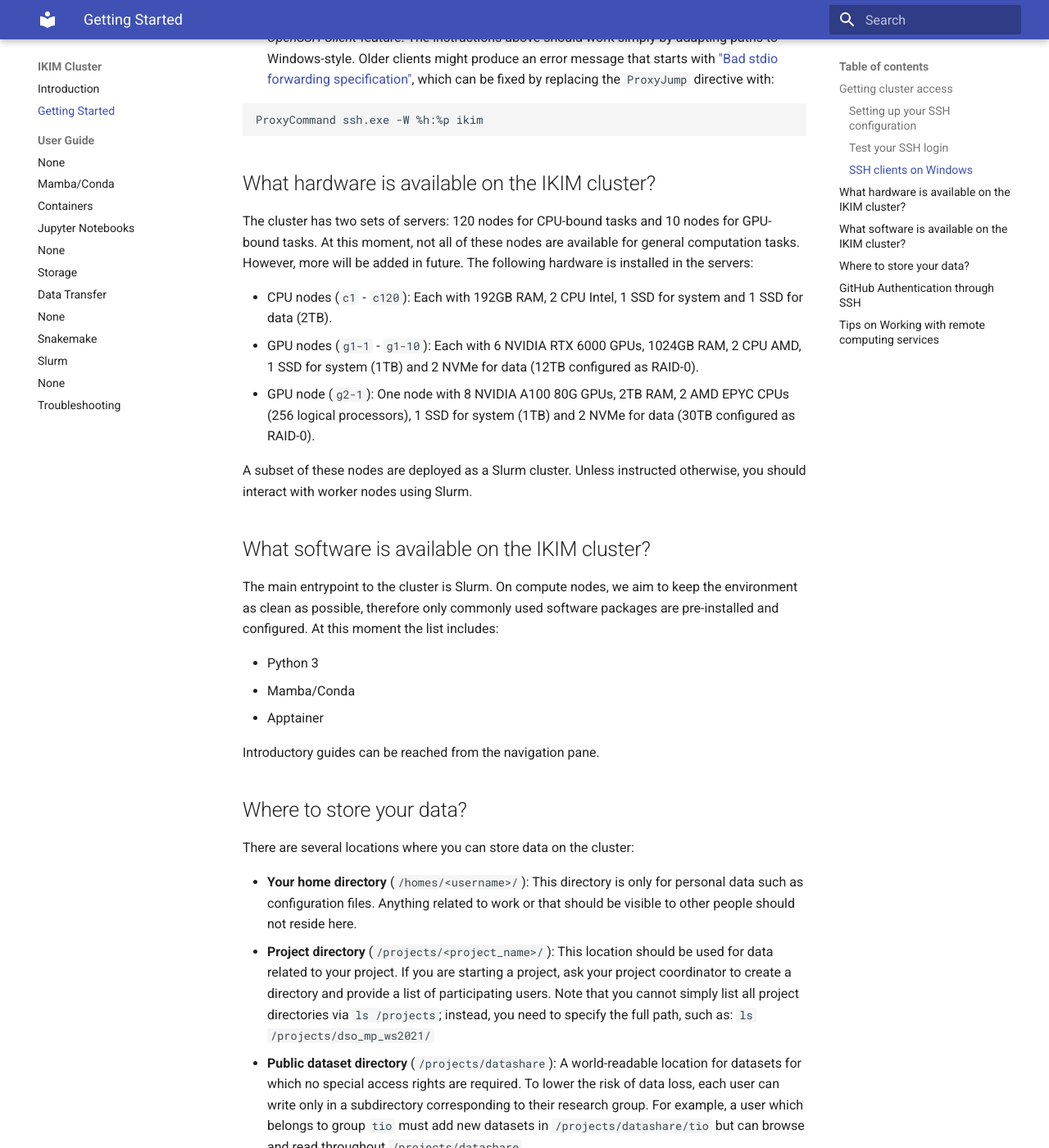
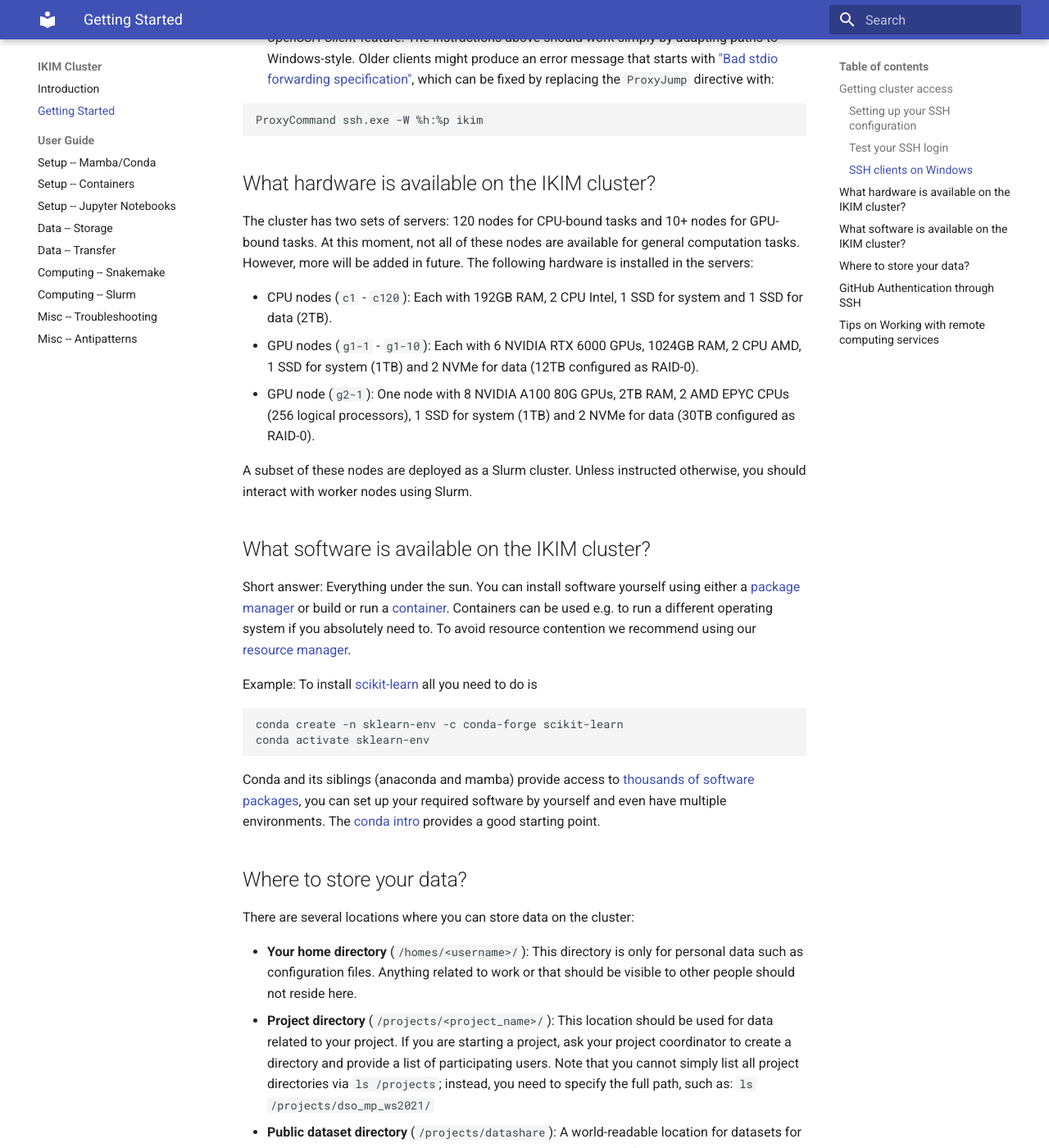
Before and after one commit to IKIM-Essen/ClusterDocs, an MkDocs documentation site: the page built from docs/getting-started.md, in a window 1280 px wide and 1400 px high, scrolled down 2060 px. Shown: the whole window at 82% size. Built offline with MkDocs 1.6.1 and Material for MkDocs 9.7.7, drawn with Linux system fonts in a browser that asks for light colours; some of the changed text lies outside the part shown.

Commit message:
updated Navigation added lessons learned document revised language added transfer

````diff
--- a/docs/getting-started.md
+++ b/docs/getting-started.md
@@ -122,7 +122,7 @@ We recommend two options for installing and using an SSH client on Windows:
 
 ## What hardware is available on the IKIM cluster?
 
-The cluster has two sets of servers: 120 nodes for CPU-bound tasks and 10 nodes for GPU-bound tasks. At this moment, not all of these nodes are available for general computation tasks. However, more will be added in future. The following hardware is installed in the servers:
+The cluster has two sets of servers: 120 nodes for CPU-bound tasks and 10+ nodes for GPU-bound tasks. At this moment, not all of these nodes are available for general computation tasks. However, more will be added in future. The following hardware is installed in the servers:
 
 - CPU nodes (`c1` - `c120`): Each with 192GB RAM, 2 CPU Intel, 1 SSD for system and 1 SSD for data (2TB).
 - GPU nodes (`g1-1` - `g1-10`): Each with 6 NVIDIA RTX 6000 GPUs, 1024GB RAM, 2 CPU AMD, 1 SSD for system (1TB) and 2 NVMe for data (12TB configured as RAID-0).
@@ -132,13 +132,18 @@ A subset of these nodes are deployed as a Slurm cluster. Unless instructed other
 
 ## What software is available on the IKIM cluster?
 
-The main entrypoint to the cluster is Slurm. On compute nodes, we aim to keep the environment as clean as possible, therefore only commonly used software packages are pre-installed and configured. At this moment the list includes:
+Short answer: Everything under the sun. You can install software yourself using either a [package manager](conda.pm) or build or run a [container](apptainer.md). Containers can be used e.g. to run a different operating system if you absolutely need to.
+To avoid resource contention we recommend using our [resource manager](slurm.md).
 
-- Python 3
-- Mamba/Conda
-- Apptainer
+Example: To install [scikit-learn](https://scikit-learn.org/stable/install.html) all you need to do is
 
-Introductory guides can be reached from the navigation pane.
+```
+conda create -n sklearn-env -c conda-forge scikit-learn
+conda activate sklearn-env
+```
+
+Conda and its siblings (anaconda and mamba) provide access to [thousands of software packages](https://conda-forge.org/feedstock-outputs/), you can
+set up your required software by yourself and even have multiple environments. The [conda intro](https://conda.io/projects/conda/en/latest/user-guide/getting-started.html) provides a good starting point.
 
 ## Where to store your data?
 
@@ -146,12 +151,13 @@ There are several locations where you can store data on the cluster:
 
 - **Your home directory** (`/homes/<username>/`): This directory is only for personal data such as configuration files. Anything related to work or that should be visible to other people should not reside here.
 - **Project directory** (`/projects/<project_name>/`): This location should be used for data related to your project. If you are starting a project, ask your project coordinator to create a directory and provide a list of participating users. Note that you cannot simply list all project directories via `ls /projects`; instead, you need to specify the full path, such as: `ls /projects/dso_mp_ws2021/`
-- **Public dataset directory** (`/projects/datashare`): A world-readable location for datasets for which no special access rights are required. To lower the risk of data loss, each user can write only in a subdirectory corresponding to their research group. For example, a user which belongs to group `tio` must add new datasets in `/projects/datashare/tio` but can browse and read throughout `/projects/datashare`.
+- **Public dataset directory** (`/projects/datashare`): A world-readable location for datasets for which no special access rights are required. To lower the risk of data loss, each user can write only in a subdirectory corresponding to their research group. For example, a user which belongs to group `tio` should add new datasets in `/projects/datashare/tio` but can browse and read throughout `/projects/datashare`.
 - **Group directory** (`/groups/<group_name>`): This is the appropriate place for any data that should be shared _within an IKIM research group_. In student projects you will most likely not need group directories.
 
 All of the above directories (homes, projects, groups) are shared with other hosts on the cluster through the network file system (NFS). This is convenient: sharing data between hosts becomes effortless and your data is stored redundantly on the file server.
 
-Also see the [storage](./storage.md) for details and also info on performance.
+Also see the [storage](storage.md) for details and also info on performance. If you need to transfer data, reading [transfer](transfer.md)
+
 
 ## GitHub Authentication through SSH
 
--- a/mkdocs.yml
+++ b/mkdocs.yml
@@ -18,15 +18,12 @@ nav:
   - Introduction: index.md
   - Getting Started: getting-started.md
   - User Guide:
-     - configuring your environment
-     - Mamba/Conda: conda.md
-     - Containers: apptainer.md
-     - Jupyter Notebooks: jupyter.md
-     - working with data
-     - Storage: storage.md
-     - Data Transfer: transfer.md
-     - organizing compute
-     - Snakemake: snakemake.md
-     - Slurm: slurm.md
-     - everything else
-     - Troubleshooting: troubleshooting.md
+     - Setup -- Mamba/Conda: conda.md
+     - Setup -- Containers: apptainer.md
+     - Setup -- Jupyter Notebooks: jupyter.md
+     - Data -- Storage: storage.md
+     - Data -- Transfer: transfer.md
+     - Computing -- Snakemake: snakemake.md
+     - Computing -- Slurm: slurm.md
+     - Misc -- Troubleshooting: troubleshooting.md
+     - Misc -- Antipatterns: antipatterns.md
````
Also changed, not shown: docs/antipatterns.md (added, +17 -0 lines), docs/index.md (+10 -3 lines), docs/transfer.md (+4 -0 lines).
